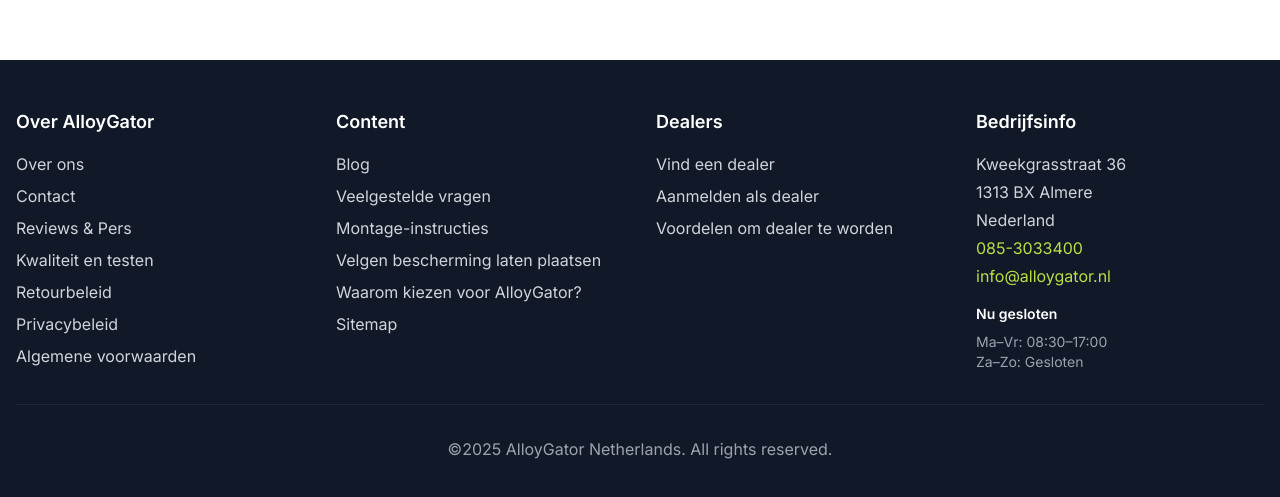
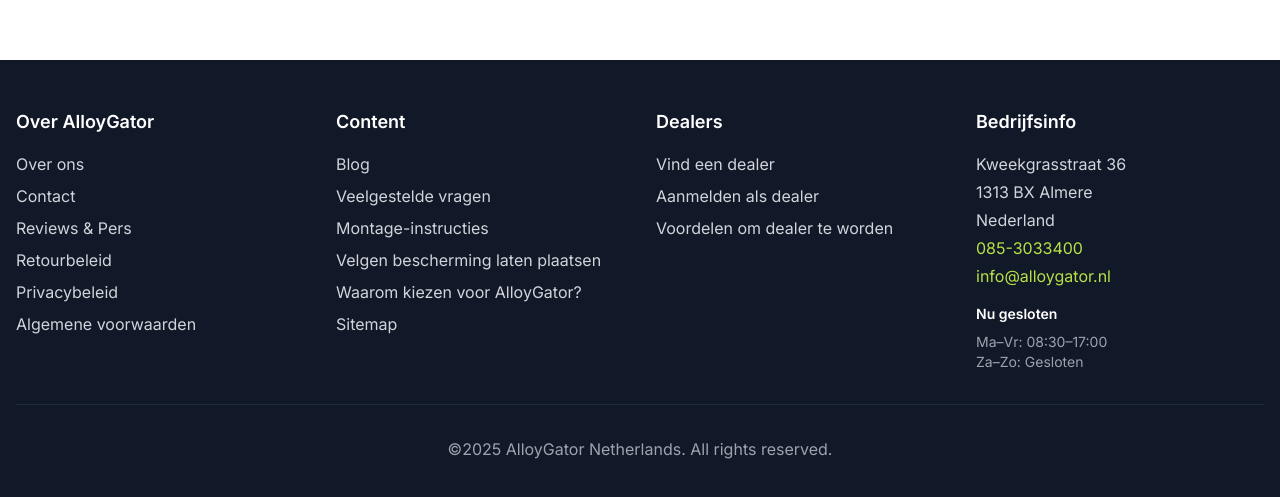
Before and after one commit to herbie65/alloygator-nl, a Next.js app: page / in a window 1280 px wide. Shown: the part 812-1309 px from the top of the page. Built offline with nearby package versions, Linux system fonts and the light colour scheme; no server answers; the database is empty.

Commit message:
Remove 'Kwaliteit en testen' link from footer

```diff
--- a/src/app/components/Footer.tsx
+++ b/src/app/components/Footer.tsx
@@ -69,7 +69,6 @@ export default function Footer() {
               <li><Link href="/over-ons" className="text-gray-300 hover:text-white transition-colors">Over ons</Link></li>
               <li><Link href="/contact" className="text-gray-300 hover:text-white transition-colors">Contact</Link></li>
               <li><Link href="/reviews" className="text-gray-300 hover:text-white transition-colors">Reviews & Pers</Link></li>
-              <li><Link href="/testing" className="text-gray-300 hover:text-white transition-colors">Kwaliteit en testen</Link></li>
               <li><Link href="/wat-zijn-onze-retourvoorwaarden" className="text-gray-300 hover:text-white transition-colors">Retourbeleid</Link></li>
               <li><Link href="/privacy-policy" className="text-gray-300 hover:text-white transition-colors">Privacybeleid</Link></li>
               <li><Link href="/algemene-voorwaarden" className="text-gray-300 hover:text-white transition-colors">Algemene voorwaarden</Link></li>
```
